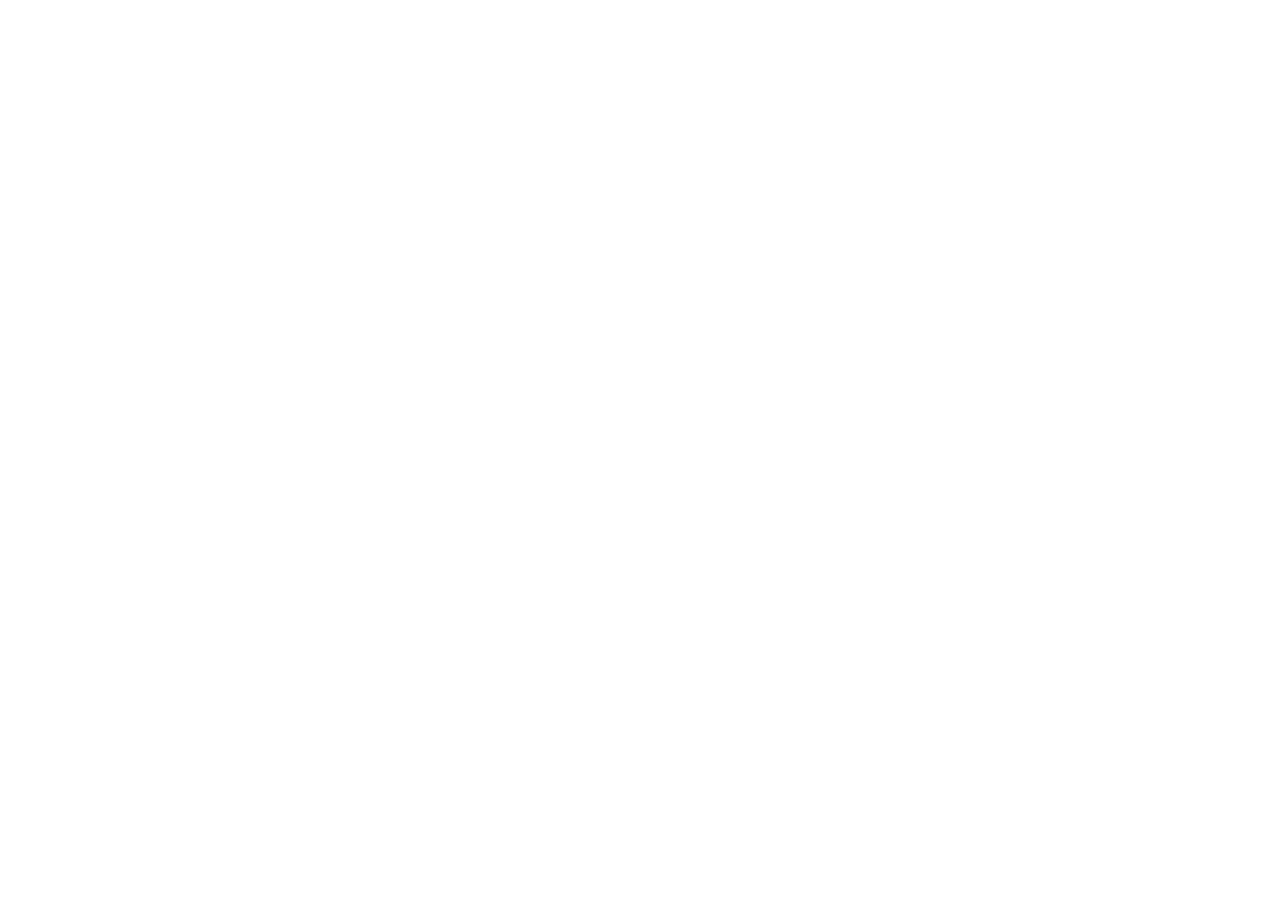
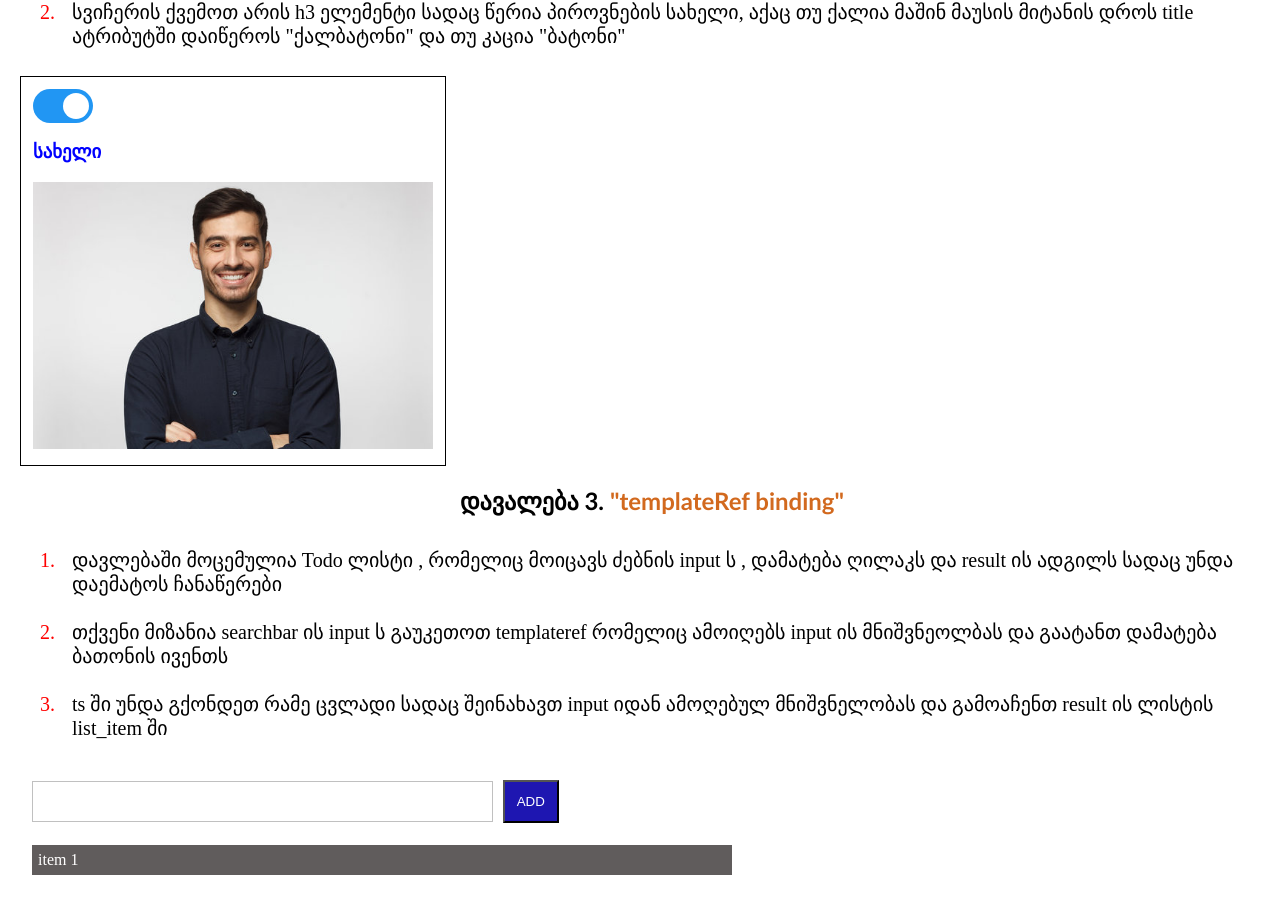
Before and after one commit to gptskialadze/bog-training, an Angular app: page / in a window 1280 px wide. Shown: the part 388-1302 px from the top of the page. Before the commit the page ends 800 px from the top, so only its background shows below. Built offline with nearby package versions, Linux system fonts and the light colour scheme.

Commit message:
added tasks

```diff
--- a/src/app/app.component.html
+++ b/src/app/app.component.html
@@ -14,4 +14,68 @@
     </ol>
 
 
+    <!--  property binding + event binding -->
+    <h2>დავალება 2. <span class="topic">"property binding"</span></h2>
+    <ol class="list">
+      <li>
+        თქვენი მიზანია მოცემულ სვიჩერზე კლიკის დროს აჩვენოთ შესაბამისი სურათი
+        თუ სვიჩერი დააბრუნებს true ს აჩვენოს მამაკაცის თუ false ს აჩვენოს ქალის
+      </li>
+      <li>
+        სვიჩერის ქვემოთ არის h3 ელემენტი სადაც წერია პიროვნების სახელი, აქაც
+        თუ ქალია მაშინ მაუსის მიტანის დროს title ატრიბუტში დაიწეროს "ქალბატონი"
+        და თუ კაცია "ბატონი"
+      </li>
+    </ol>
+    <div class="card">
+      <div class="card_header">
+        <div class="switcher">
+          <label class="switch">
+            <input type="checkbox" checked>
+            <span class="slider round"></span>
+          </label>
+        </div>
+      </div>
+      <div class="card_body">
+        <div class="card_body_title">
+          <h3 title="პიროვნება">სახელი</h3>
+        </div>
+        <div class="card_body_image">
+          <img src="../assets/person.jpg">
+        </div>
+      </div>
+    </div>
+
+    <!-- templateref binding-->
+    <h2>დავალება 3. <span class="topic">"templateRef binding"</span></h2>
+    <ol class="list">
+      <li>
+        დავლებაში მოცემულია Todo ლისტი , რომელიც მოიცავს ძებნის input  ს , დამატება ღილაკს
+        და result ის ადგილს სადაც უნდა დაემატოს ჩანაწერები
+      </li>
+      <li>
+        თქვენი მიზანია searchbar ის input ს გაუკეთოთ templateref რომელიც ამოიღებს
+        input ის მნიშვნეოლბას და გაატანთ დამატება ბათონის ივენთს
+      </li>
+
+      <li>
+        ts ში უნდა გქონდეთ რამე ცვლადი სადაც შეინახავთ input იდან ამოღებულ მნიშვნელობას
+        და გამოაჩენთ result ის ლისტის list_item ში
+      </li>
+    </ol>
+    <div class="todo">
+      <div class="actionbar">
+        <div class="searchbar">
+          <input type="text">
+        </div>
+        <div class="addbutton">
+          <button>ADD</button>
+        </div>
+      </div>
+      <div class="result">
+        <ul class="result_list">
+          <li class="list_item">item 1</li>
+        </ul>
+      </div>
+    </div>
 </div>
--- a/src/app/app.component.scss
+++ b/src/app/app.component.scss
@@ -26,3 +26,145 @@ body {
     font-size: 20px;
     font-weight: 500;
 }
+
+.card {
+    width: 400px;
+    height: auto;
+    border:1px solid black;
+    padding: 12px;
+
+}
+
+.card_header {
+    width: 100%;
+}
+
+.card_body {
+    width: 100%;
+}
+.card_body_title {
+    color: blue;
+}
+
+.card_body_image {
+    width: 100%;
+}
+
+.card_body_image img {
+    width: 100%;
+}
+
+.switch {
+    position: relative;
+    display: inline-block;
+    width: 60px;
+    height: 34px;
+  }
+
+  .switch input {
+    opacity: 0;
+    width: 0;
+    height: 0;
+  }
+
+  .slider {
+    position: absolute;
+    cursor: pointer;
+    top: 0;
+    left: 0;
+    right: 0;
+    bottom: 0;
+    background-color: #ccc;
+    -webkit-transition: .4s;
+    transition: .4s;
+  }
+
+  .slider:before {
+    position: absolute;
+    content: "";
+    height: 26px;
+    width: 26px;
+    left: 4px;
+    bottom: 4px;
+    background-color: white;
+    -webkit-transition: .4s;
+    transition: .4s;
+  }
+
+  input:checked + .slider {
+    background-color: #2196F3;
+  }
+
+  input:focus + .slider {
+    box-shadow: 0 0 1px #2196F3;
+  }
+
+  input:checked + .slider:before {
+    -webkit-transform: translateX(26px);
+    -ms-transform: translateX(26px);
+    transform: translateX(26px);
+  }
+
+  /* Rounded sliders */
+  .slider.round {
+    border-radius: 34px;
+  }
+
+  .slider.round:before {
+    border-radius: 50%;
+  }
+
+  .todo {
+    width: 700px;
+    height: auto;
+    padding: 12px;
+  }
+
+  .actionbar {
+    display: flex;
+    justify-content: space-between;
+    align-items: center;
+    gap: 12px;
+    width: 100%;
+  }
+
+  .searchbar {
+    flex: 2;
+  }
+
+  .searchbar input {
+    width: 100%;
+    padding: 12px 0;
+    border:1px solid silver;
+  }
+
+  .addbutton {
+    flex: 1;
+  }
+
+  .addbutton button {
+    width: auto;
+    background-color: rgb(30, 22, 177);
+    padding: 12px;
+    cursor: pointer;
+    color: white;
+
+  }
+
+  .result {
+    width: 100%;
+  }
+
+  .result_list {
+    width: 100%;
+    list-style-type: none;
+    margin: 22px 0;
+    padding: 0;
+  }
+
+  .result_list li {
+    padding: 6px;
+    background-color: rgb(96, 92, 92);
+    color: white;
+    margin: 4px 0;
+  }
```
Also changed, not shown: src/assets/person.jpg (added).
